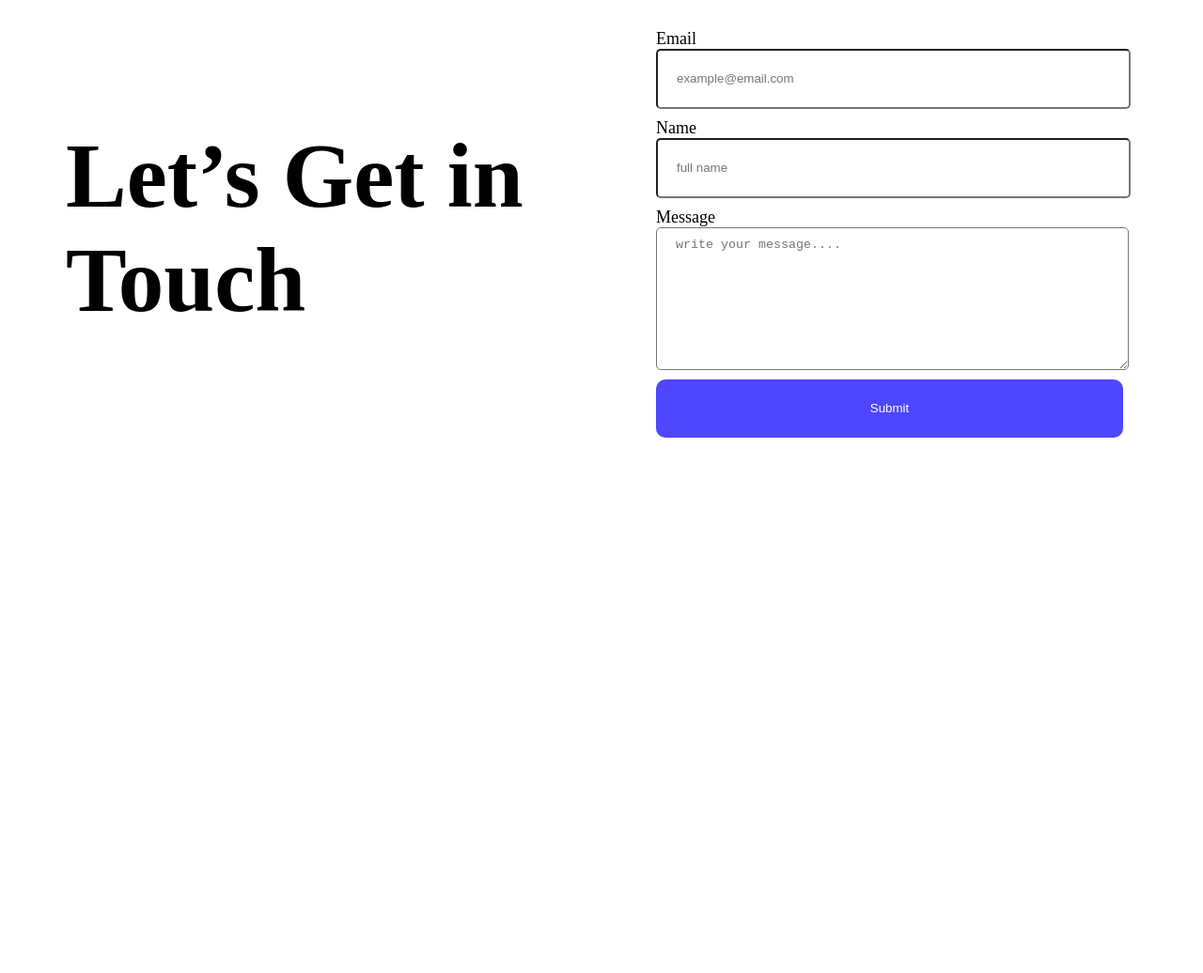
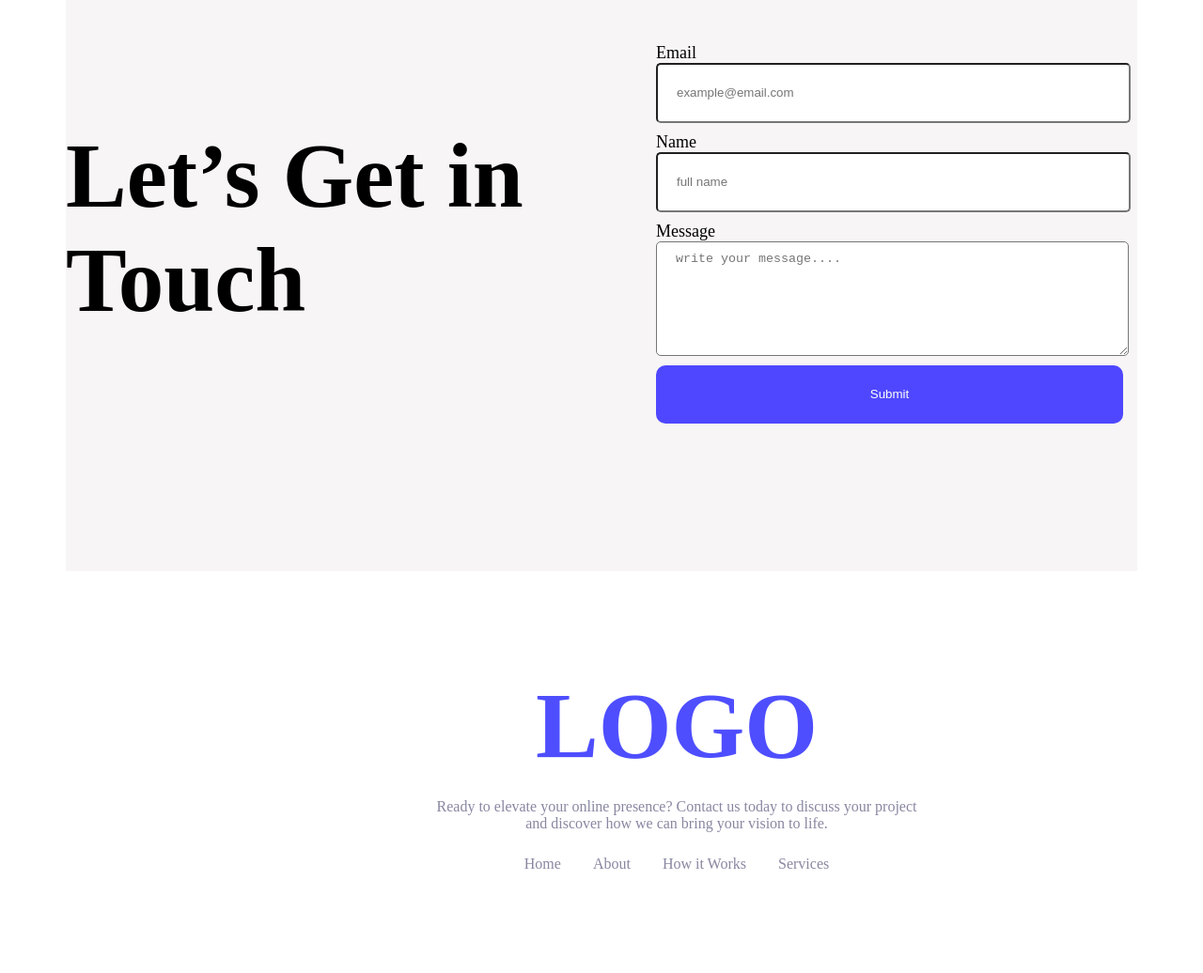
Before and after one commit to sumon-ahmed84/Assignment-_1-repo-landing-launchpad, a plain HTML site: page index.html in a window 1280 px wide. Shown: the part 1996-3032 px from the top of the page at 94% size. Before the commit the page ends 2604 px from the top, so only its background shows below. Drawn offline with Linux system fonts and the light colour scheme.

Commit message:
footer section-done

```diff
--- a/index.html
+++ b/index.html
@@ -65,7 +65,7 @@
               This template instantly leveled up our presence.” – Studio Vertex
             </h5>
             <div class="review-img">
-              <img class="image-reviewer" src="image/avatar.png" alt=""/>
+              <img class="image-reviewer" src="image/avatar.png" alt="" />
 
               <div class="date-name">
                 <h3 class="reviewer-name">Reviewer name</h3>
@@ -85,7 +85,7 @@
               This template instantly leveled up our presence.” – Studio Vertex
             </h5>
             <div class="review-img">
-              <img class="image-reviewer" src="image/avatar.png" alt=""/>
+              <img class="image-reviewer" src="image/avatar.png" alt="" />
 
               <div class="date-name">
                 <h3 class="reviewer-name">Reviewer name</h3>
@@ -105,7 +105,7 @@
               This template instantly leveled up our presence.” – Studio Vertex
             </h5>
             <div class="review-img">
-              <img class="image-reviewer" src="image/avatar.png" alt=""/>
+              <img class="image-reviewer" src="image/avatar.png" alt="" />
 
               <div class="date-name">
                 <h3 class="reviewer-name">Reviewer name</h3>
@@ -122,9 +122,9 @@
         </div>
         <div class="form-colum">
           <form action="">
-            <label class="form" for="">Email</label><br>
+            <label class="form" for="">Email</label><br />
             <input type="text" placeholder="example@email.com" />
-          <label class="form" for="">Name</label><br>
+            <label class="form" for="">Name</label><br />
             <input type="email" name="" id="" placeholder="full name" />
             <label class="form" for="Message">Message</label>
             <textarea
@@ -139,5 +139,20 @@
         </div>
       </section>
     </main>
+    <footer>
+      <div class="foot-section">
+        <h1 class="logo">LOGO</h1>
+        <p class="logo-sub">
+          Ready to elevate your online presence? Contact us today to discuss
+          your project and discover how we can bring your vision to life.
+        </p>
+        <div class="link">
+        <a href="#">Home</a>
+        <a href="#">About</a>
+        <a href="#">How it Works</a>
+        <a href="#">Services</a>
+        </div>
+      </div>
+    </footer>
   </body>
 </html>
--- a/styles.css/style.css
+++ b/styles.css/style.css
@@ -1,10 +1,10 @@
-*{
+* {
   margin: 0px;
   padding: 0px;
 }
 
 /* nav section style */
-nav{
+nav {
   display: flex;
   align-items: center;
   justify-content: space-between;
@@ -16,21 +16,21 @@ nav{
   padding-bottom: 50px;
 }
 
-.btn-primary{
+.btn-primary {
   border: none;
   width: 130px;
   height: 48px;
   border-radius: 10px;
   font-weight: 700px;
-    background-color:#4E47FF ;
-    color:#FFFFFF ;
+  background-color: #4e47ff;
+  color: #ffffff;
 }
-nav h3{
-    font-weight:700px ;
+nav h3 {
+  font-weight: 700px;
   font-size: 34px;
-    color: #4E47FF;
+  color: #4e47ff;
 }
-.header{
+.header {
   background-image: url("../image/Hero-bg.png");
   background-repeat: no-repeat;
   width: 1440px;
@@ -39,49 +39,45 @@ nav h3{
   justify-content: space-between;
   align-items: center;
   margin-bottom: 0px;
-
 }
 
-.text-center{
+.text-center {
   text-align: center;
   max-width: 905px;
   height: 237px;
   margin: 0px auto;
 }
-.text-center div h1{
+.text-center div h1 {
   font-size: 65px;
   font-weight: 700px;
   color: #252432;
-
 }
-.two-btn{
+.two-btn {
   width: 174px;
   height: 48px;
   margin-top: 37px;
 }
 /* action section style */
-.action-section{
+.action-section {
   display: flex;
   max-width: 1140px;
   height: 328px;
   justify-content: space-between;
   margin: 0 auto;
   align-items: center;
-
 }
-.left-section{
+.left-section {
   width: 512px;
   height: 203px;
 }
-.title{
+.title {
   width: 517px;
-    height:49px ;
+  height: 49px;
   font-weight: 700px;
   font-size: 42px;
   color: #252432;
-
 }
-.sub-title{
+.sub-title {
   width: 517px;
   height: 60px;
   font-size: 24px;
@@ -89,7 +85,7 @@ nav h3{
   color: #252432;
   margin-top: 23px;
 }
-.three-btn{
+.three-btn {
   width: 229px;
   height: 48px;
   font-weight: 700px;
@@ -97,22 +93,21 @@ nav h3{
   padding: 12px 36px;
   margin-top: 23px;
 }
-.right-section{
+.right-section {
   width: 403px;
   height: 328px;
   border-radius: 20px;
 }
 /* Productive-section */
-.Productive-section{
+.Productive-section {
   max-width: 1140px;
   height: 306px;
   border-radius: 15px;
-    background-color:rgba(78, 71, 255, 10%);
-    margin: 0px auto ;
+  background-color: rgba(78, 71, 255, 10%);
+  margin: 0px auto;
   justify-items: center;
-
 }
-.content-title{
+.content-title {
   color: #252432;
   font-weight: 700px;
   font-size: 38px;
@@ -122,151 +117,179 @@ nav h3{
   margin-top: 50px;
   padding-top: 50px;
 }
-.data-with-subtitle{
+.data-with-subtitle {
   display: flex;
-        margin: 0px auto ;
+  margin: 0px auto;
   justify-content: space-between;
 }
-.stat-box{
+.stat-box {
   width: 180px;
   height: 121px;
   font-size: 80px;
   font-weight: 700px;
-    color: #4E47FF;
+  color: #4e47ff;
 }
-.subtitle{
+.subtitle {
   font-size: 20px;
   font-weight: normal;
   color: rgba(0, 0, 0, 50%);
 }
 /* Review section */
-.review{
+.review {
   max-width: 1140px;
   height: 342px;
   margin: 0px auto;
   margin-bottom: 80px;
-
 }
-.all-review{
+.all-review {
   display: flex;
   gap: 20px;
-
 }
-.review-heading{
-    max-width:1140px;
+.review-heading {
+  max-width: 1140px;
   height: 49px;
   font-size: 42px;
   font-weight: 700;
   color: #252432;
   text-align: center;
   margin-top: 80px;
-
-
 }
-.review-box{
+.review-box {
   width: 367px;
   height: 243px;
   padding: 24px;
-    background-color:rgba(87, 81, 81, 0.075);
+  background-color: rgba(87, 81, 81, 0.075);
   border-radius: 15px;
   margin-top: 40px;
   align-content: center;
-
-
 }
-.review-title{
+.review-title {
   width: 318px;
   height: 44px;
   font-size: 24px;
   font-weight: 600;
-    color: #1E1E1E;
+  color: #1e1e1e;
 }
-.review-sub-title{
+.review-sub-title {
   width: 318px;
   height: 44px;
   font-size: 16px;
   font-weight: 400px;
-    color: #1E1E1E;
+  color: #1e1e1e;
 }
-.image-reviewer{
+.image-reviewer {
   width: 40px;
   height: 40px;
   border-radius: 50px;
 }
-.date-name{
+.date-name {
   width: 267px;
   height: 46px;
-    ;
 }
-.review-img{
+.review-img {
   display: flex;
   gap: 10px;
 }
-.reviewer-name{
+.reviewer-name {
   font-weight: 400;
-    font-size:16px ;
-    color:#B3B3B3 ;
+  font-size: 16px;
+  color: #b3b3b3;
 }
-.date{
+.date {
   font-weight: normal;
-    font-size:16px ;
-    color:#B3B3B3 ;
+  font-size: 16px;
+  color: #b3b3b3;
 }
 
-.Lets-Get-In-Touch-Section{
+.Lets-Get-In-Touch-Section {
   width: 1140px;
   height: 640px;
-    background-color: rgba(255, 255, 255, 50%);
+  background-color: rgba(240, 235, 235, 0.5);
 
   gap: 100px;
   padding: 40px 0px;
   margin: 0px auto;
   align-items: center;
   display: flex;
-
+  margin-bottom: 0px;
 }
 
-.section-colum{
+.section-colum {
   width: 528px;
   height: 232px;
-
 }
 
-
-.action{
+.action {
   width: 497px;
   height: 62px;
-
 }
 
-.section-title{
+.section-title {
   font-size: 97px;
   font-weight: 700px;
   width: 528px;
   height: 232px;
   color: #000000;
-
 }
-.form{
+.form {
   font-size: 18px;
-    font-weight:300 ;
+  font-weight: 300;
   color: #000000;
 }
-section input[type="text"], input[type="email"],textarea{
+section input[type="text"],
+input[type="email"],
+textarea {
   height: 40px;
   border-radius: 5px;
   background-color: white;
   display: block;
   width: 90%;
-  padding: 10px 20px ;
+  padding: 10px 20px;
 
   margin-bottom: 10px;
 }
-#Message{
-    height: 130px;
+#Message {
+  height: 100px;
 }
-.form-colum{
+.form-colum {
   width: 528px;
   height: 490px;
   align-content: center;
 }
+
+/* footer section */
+footer {
+  width: 1440px;
+  height: 428px;
+  background-color: #ffffff;
+  display: flex;
+  text-align: center;
+  justify-content: center;
+  align-items: center;
+  margin-top: 0px;
+}
+.foot-section {
+  padding: 20px
+}
+.logo {
+  font-size: 100px;
+  color: #4e4eff;
+  font-weight: bold;
+  margin-bottom: 20px;
+}
+.logo-sub {
+  font-size: 16px;
+  color: #8987A1;
+  margin-bottom: 20px;
+  width: 531px;
+  height: 41px;
+}
+.link a {
+  margin: 0 15px;
+  text-decoration: none;
+  color: #8987A1;
+  font-size: 16px;
+}
+.link a:hover {
+  color: #4e4eff;
+}
```
Lines whose indentation alone changed are shown as unchanged.
